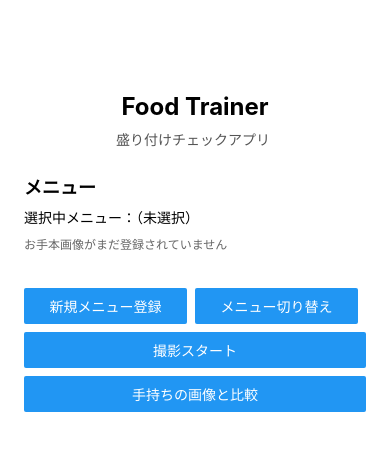
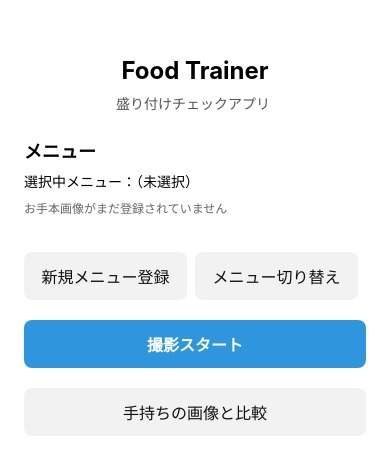
Before and after one commit to OmotoHaruuumi/PlateScore, a React Native app: screen / in a window 390 px wide. Shown: the part 158-632 px from the top of the page. Built offline with nearby package versions, Linux system fonts and the light colour scheme.

Commit message:
add reusable ActionButton and unify button styles

```diff
--- a/src/screens/CaptureScreen.tsx
+++ b/src/screens/CaptureScreen.tsx
@@ -1,6 +1,7 @@
 // src/screens/CaptureScreen.tsx
 import React, {useRef} from 'react';
-import { View, Text, Button, StyleSheet, Image , Dimensions} from 'react-native';
+import { View, Text, StyleSheet, Image , Dimensions } from 'react-native';
+import { ActionButton } from '../ui/ActionButton';
 import {CameraView, useCameraPermissions} from  'expo-camera'
 
 
@@ -64,9 +65,9 @@ export const CaptureScreen: React.FC<CaptureScreenProps> = ({
                 <Text style={styles.permissionText}>
                     カメラを使うには権限が必要です
                 </Text>
-                <Button title="カメラ権限を許可する" onPress={requestPermission} />
+                <ActionButton title="カメラ権限を許可する" onPress={requestPermission} />
                 <View style = {{height:16}}/>
-                <Button title="ホームに戻る" onPress={onPressBack} />
+                <ActionButton title="ホームに戻る" onPress={onPressBack} />
                 </View>
         );
     }
@@ -86,13 +87,13 @@ export const CaptureScreen: React.FC<CaptureScreenProps> = ({
                         height: height, // 画面の高さ
                         opacity: 0.2,
                     }}
-                    resizeMode = "cover"
+                    resizeMode = "contain"
                 />
             )}
 
 
             <View style={styles.overlayTop}>
-                <Button title="ホームに戻る" onPress={onPressBack} />
+                <ActionButton title="ホームに戻る" onPress={onPressBack} style={{width:120}} />
             </View>
 
             <View style={styles.overlayBottom}>
@@ -102,17 +103,17 @@ export const CaptureScreen: React.FC<CaptureScreenProps> = ({
 
                 <View style={styles.menuButtonRow}>
                     <View style={styles.menuButtonWrapper}>
-                        <Button title='新規メニュー登録' onPress={onPressAddMenu}/>
+                        <ActionButton title='新規メニュー登録' onPress={onPressAddMenu} />
                     </View>
                     <View style={styles.menuButtonWrapper}>
-                        <Button title='メニュー切り替え' onPress={onPressNextMenu}/>
+                        <ActionButton title='メニュー切り替え' onPress={onPressNextMenu} />
                     </View>
                 </View>
             <View style={{ marginTop: 16 }}>
-                <Button title="シャッター" onPress={handlePressShutter} />
+                <ActionButton title="シャッター" variant="primary" onPress={handlePressShutter} />
             </View>
                 <View style={{marginTop:50}}>
-                    <Button
+                    <ActionButton
                         title = "手持ちの画像と比較"
                         onPress = {onPressPickCompareImage}
                     />
--- a/src/screens/HomeScreen.tsx
+++ b/src/screens/HomeScreen.tsx
@@ -1,6 +1,7 @@
 // src/screens/HomeScreen.tsx
 import React from 'react';
-import { View, Text, Button, StyleSheet, Image } from 'react-native';
+import { View, Text, StyleSheet, Image } from 'react-native';
+import { ActionButton } from '../ui/ActionButton';
 
 type HomeScreenProps = {
     onPressStartCapture: () => void;
@@ -43,20 +44,20 @@ export const HomeScreen: React.FC<HomeScreenProps> = ({
             </View>
 
             <View style={styles.buttonRow}>
-                <View style={styles.buttonWrapper}>
-                    <Button title="新規メニュー登録" onPress={onPressAddMenu}/>
-                </View>
-                 <View style={styles.buttonWrapper}>
-                    <Button title="メニュー切り替え" onPress={onPressNextMenu}/>
-                </View>
+              <View style={styles.buttonWrapper}>
+                <ActionButton title="新規メニュー登録" onPress={onPressAddMenu} />
+              </View>
+               <View style={styles.buttonWrapper}>
+                <ActionButton title="メニュー切り替え" onPress={onPressNextMenu} />
+              </View>
             </View>
 
             <View style={styles.section}>
                 <View style={styles.startButtonWrapper}>
-                    <Button title="撮影スタート" onPress={onPressStartCapture} />
+                    <ActionButton title="撮影スタート" variant="primary" onPress={onPressStartCapture} />
                 </View>
                 <View style={styles.startButtonWrapper}>
-                  <Button
+                  <ActionButton
                     title="手持ちの画像と比較"
                     onPress={onPressPickCompareImage}
                     />
--- /dev/null
+++ b/src/ui/ActionButton.tsx
@@ -0,0 +1,48 @@
+import React from 'react';
+import { TouchableOpacity, Text, StyleSheet, ViewStyle, TextStyle } from 'react-native';
+
+type Props = {
+  title: string;
+  onPress: () => void;
+  variant?: 'default' | 'primary';
+  style?: ViewStyle | ViewStyle[];
+  textStyle?: TextStyle | TextStyle[];
+};
+
+export const ActionButton: React.FC<Props> = ({ title, onPress, variant = 'default', style, textStyle }) => {
+  const isPrimary = variant === 'primary';
+  return (
+    <TouchableOpacity
+      activeOpacity={0.8}
+      onPress={onPress}
+      style={[styles.button, isPrimary && styles.primaryButton, style]}
+    >
+      <Text style={[styles.buttonText, isPrimary && styles.primaryButtonText, textStyle]}>{title}</Text>
+    </TouchableOpacity>
+  );
+};
+
+const styles = StyleSheet.create({
+  button: {
+    width: '100%',
+    paddingVertical: 12,
+    paddingHorizontal: 14,
+    borderRadius: 8,
+    backgroundColor: '#f2f2f2',
+    marginBottom: 12,
+    alignItems: 'center',
+  },
+  buttonText: {
+    fontSize: 16,
+    color: '#111',
+  },
+  primaryButton: {
+    backgroundColor: '#2f95dc',
+  },
+  primaryButtonText: {
+    color: '#fff',
+    fontWeight: '600',
+  },
+});
+
+export default ActionButton;
```
